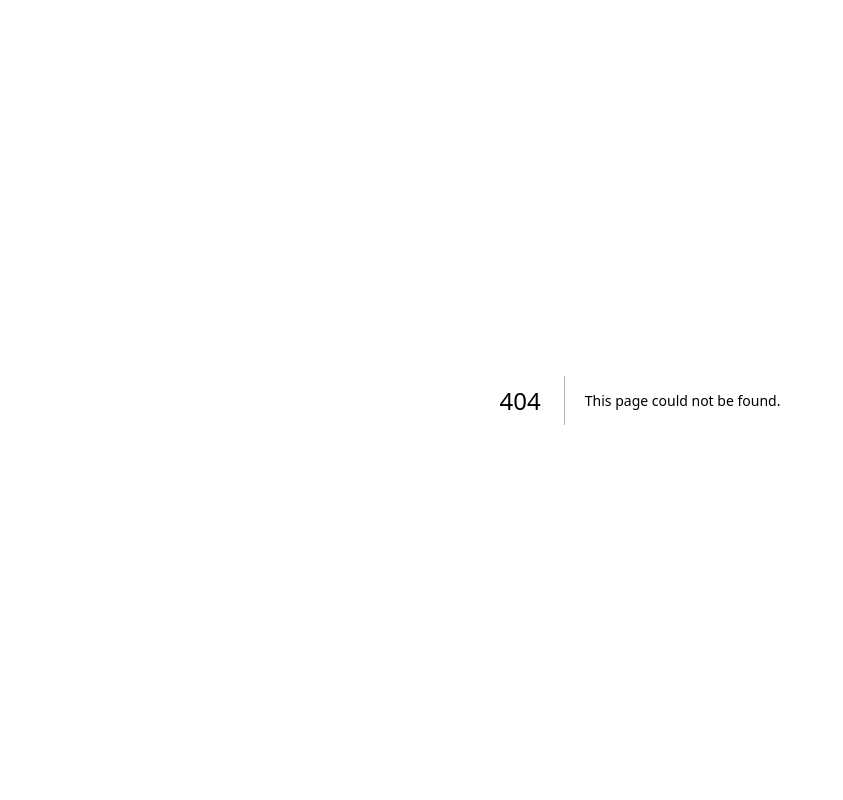
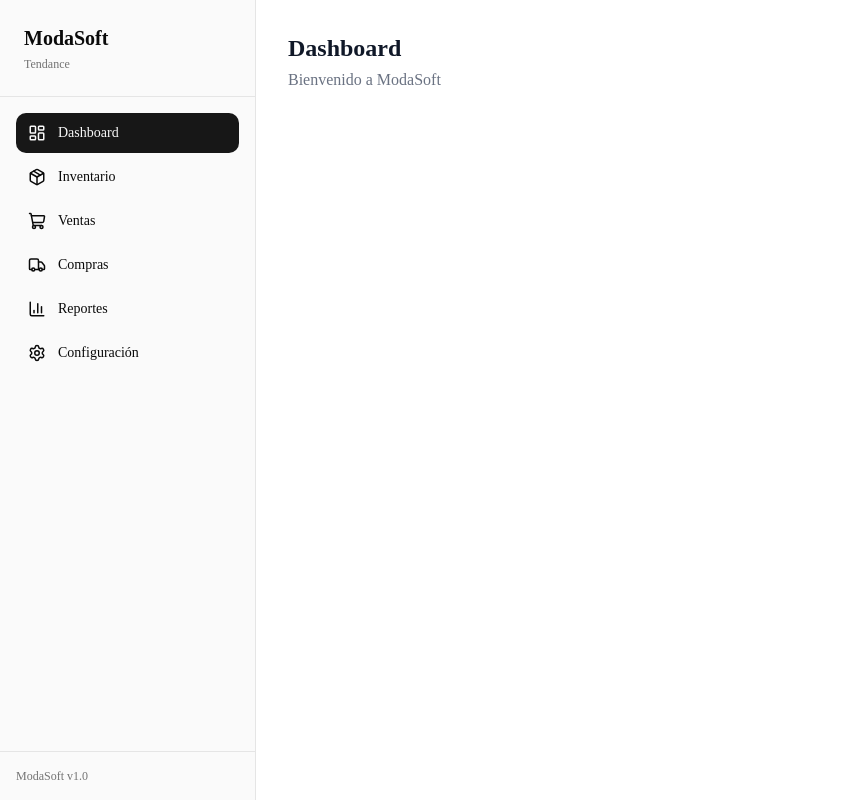
Before and after one commit to AndrewGyt/Modasoft, a Next.js app: page /dashboard in a window 1280 px wide. Before the commit this address had no page. Shown: the whole page, without its empty margins (0-843 px from the left). Built offline with nearby package versions, Linux system fonts and the light colour scheme.

Commit message:
feat: dashboard layout + sidebar navegacion

```diff
--- /dev/null
+++ b/src/app/(dashboard)/dashboard/page.tsx
@@ -0,0 +1,8 @@
+export default function DashboardPage() {
+  return (
+    <div>
+      <h1 className="text-2xl font-bold text-gray-900">Dashboard</h1>
+      <p className="text-gray-500 mt-1">Bienvenido a ModaSoft</p>
+    </div>
+  )
+}
--- /dev/null
+++ b/src/app/(dashboard)/layout.tsx
@@ -0,0 +1,16 @@
+import Sidebar from "@/components/layout/Sidebar"
+
+export default function DashboardLayout({
+  children,
+}: {
+  children: React.ReactNode
+}) {
+  return (
+    <div className="flex h-screen" style={{ background: "var(--background)" }}>
+      <Sidebar />
+      <main className="flex-1 overflow-y-auto p-8">
+        {children}
+      </main>
+    </div>
+  )
+}
--- a/src/app/layout.tsx
+++ b/src/app/layout.tsx
@@ -13,17 +13,21 @@ const geistMono = Geist_Mono({
 });
 
 export const metadata: Metadata = {
-  title: "Create Next App",
-  description: "Generated by create next app",
+  title: "ModaSoft",
+  description: "Sistema de gestión para tiendas de ropa",
 };
 
-export default function RootLayout({ children }: LayoutProps<"/">) {
+export default function RootLayout({
+  children,
+}: {
+  children: React.ReactNode
+}) {
   return (
     <html
-      lang="en"
+      lang="es"
       className={`${geistSans.variable} ${geistMono.variable} h-full antialiased`}
     >
-      <body className="min-h-full flex flex-col">{children}</body>
+      <body className="h-full">{children}</body>
     </html>
   );
 }
--- /dev/null
+++ b/src/components/layout/Sidebar.tsx
@@ -0,0 +1,62 @@
+"use client"
+
+import Link from "next/link"
+import { usePathname } from "next/navigation"
+import {
+  LayoutDashboard,
+  Package,
+  ShoppingCart,
+  Truck,
+  BarChart3,
+  Settings,
+} from "lucide-react"
+import { clsx } from "clsx"
+
+const navItems = [
+  { href: "/dashboard", label: "Dashboard", icon: LayoutDashboard },
+  { href: "/inventario", label: "Inventario", icon: Package },
+  { href: "/ventas", label: "Ventas", icon: ShoppingCart },
+  { href: "/compras", label: "Compras", icon: Truck },
+  { href: "/reportes", label: "Reportes", icon: BarChart3 },
+  { href: "/configuracion", label: "Configuración", icon: Settings },
+]
+
+export default function Sidebar() {
+  const pathname = usePathname()
+
+  return (
+    <aside className="w-64 border-r flex flex-col" style={{ background: "var(--sidebar)", borderColor: "var(--sidebar-border)" }}>
+      <div className="p-6 border-b" style={{ borderColor: "var(--sidebar-border)" }}>
+        <h1 className="text-xl font-bold" style={{ color: "var(--sidebar-foreground)" }}>ModaSoft</h1>
+        <p className="text-xs mt-1" style={{ color: "var(--muted-foreground)" }}>Tendance</p>
+      </div>
+
+      <nav className="flex-1 p-4 space-y-1">
+        {navItems.map((item) => {
+          const Icon = item.icon
+          const isActive = pathname === item.href
+          return (
+            <Link
+              key={item.href}
+              href={item.href}
+              className={clsx(
+                "flex items-center gap-3 px-3 py-2.5 rounded-lg text-sm font-medium transition-colors",
+              )}
+              style={{
+                background: isActive ? "var(--sidebar-primary)" : "transparent",
+                color: isActive ? "var(--sidebar-primary-foreground)" : "var(--sidebar-foreground)",
+              }}
+            >
+              <Icon size={18} />
+              {item.label}
+            </Link>
+          )
+        })}
+      </nav>
+
+      <div className="p-4 border-t" style={{ borderColor: "var(--sidebar-border)", color: "var(--muted-foreground)" }}>
+        <p className="text-xs">ModaSoft v1.0</p>
+      </div>
+    </aside>
+  )
+}
```
